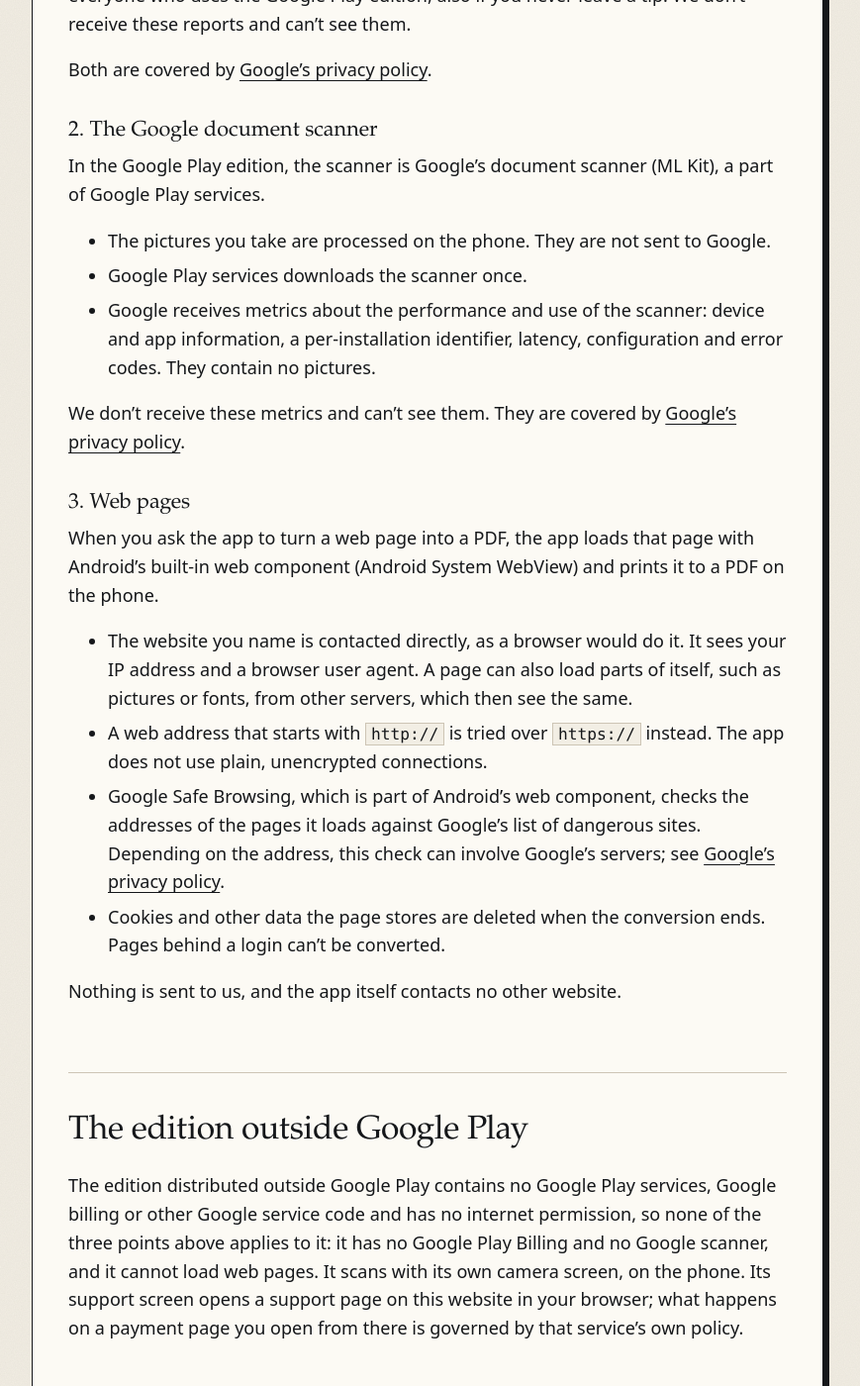
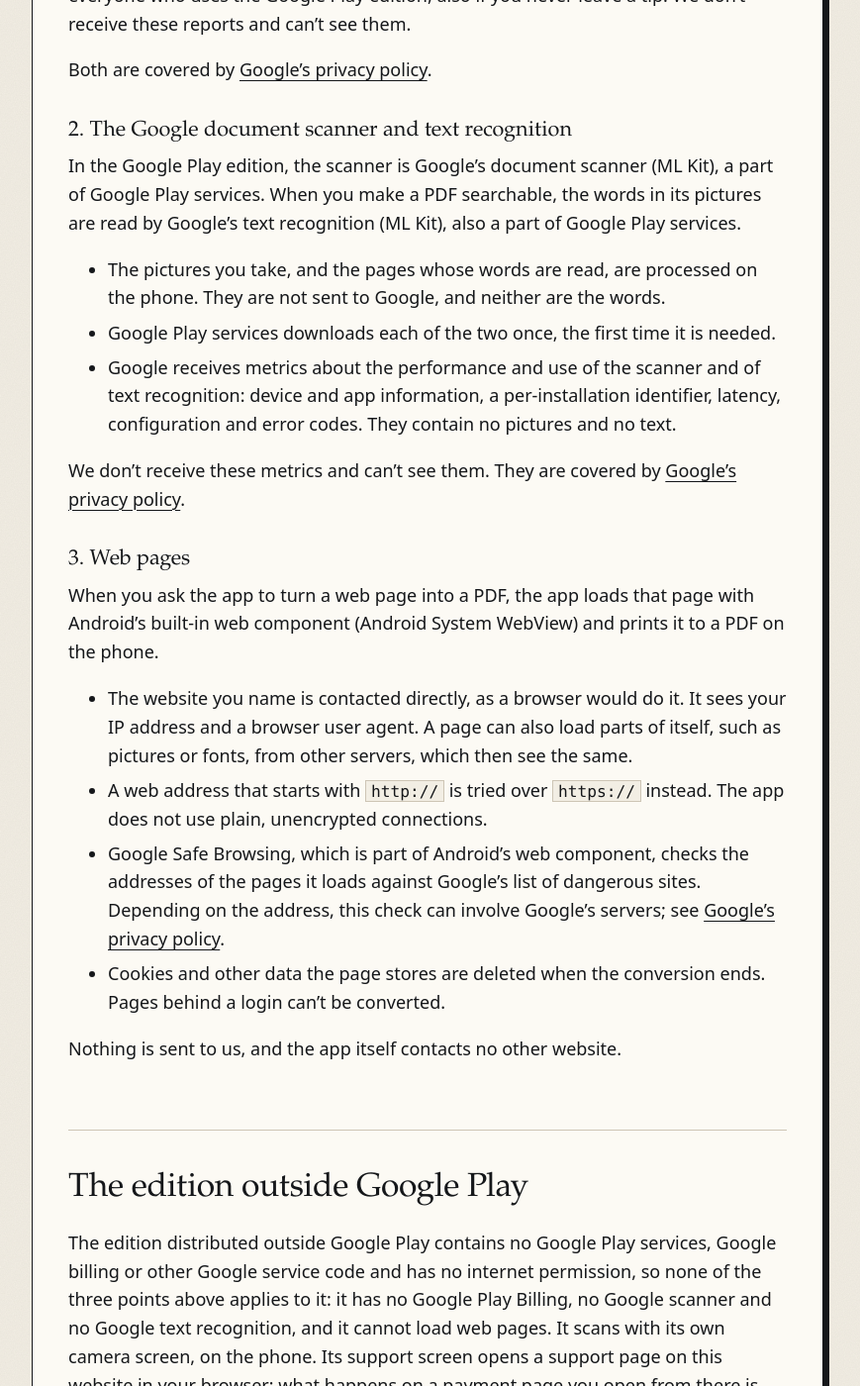
Before and after one commit to Gdato/gdato.github.io, a Jekyll site: the page built from pdf-werkstatt/privacy.md, in a window 1280 px wide and 1400 px high, scrolled down 3816 px. Shown: the whole window at 99% size, without its empty margins (208-1077 px from the left). Built offline with Jekyll 4.4.1, drawn with Linux system fonts in a browser that asks for light colours; some of the changed text lies outside the part shown.

Commit message:
PDF Werkstatt: the privacy policy, the terms and the app page name Google's text recognition beside the scanner

```diff
--- a/pdf-werkstatt/privacy.md
+++ b/pdf-werkstatt/privacy.md
@@ -25,7 +25,7 @@ Google Play and the one distributed outside it. It goes with the [terms of use](
 
 There are three things you should know about, and they apply only to the Google Play edition: Google Play for tips,
 with the reports of the **Google Play Billing library**, which apps that sell through Google Play build in; Google's
-document scanner; and the website you ask the app to turn into a PDF. They are described under "What leaves your
+document scanner and text recognition; and the website you ask the app to turn into a PDF. They are described under "What leaves your
 phone".
 
 ## What stays on your phone
@@ -98,14 +98,18 @@ who uses the Google Play edition, also if you never leave a tip. We don't receiv
 
 Both are covered by [Google's privacy policy](https://policies.google.com/privacy).
 
-### 2. The Google document scanner
+### 2. The Google document scanner and text recognition
 
-In the Google Play edition, the scanner is Google's document scanner (ML Kit), a part of Google Play services.
+In the Google Play edition, the scanner is Google's document scanner (ML Kit), a part of Google Play services. When
+you make a PDF searchable, the words in its pictures are read by Google's text recognition (ML Kit), also a part of
+Google Play services.
 
-- The pictures you take are processed on the phone. They are not sent to Google.
-- Google Play services downloads the scanner once.
-- Google receives metrics about the performance and use of the scanner: device and app information, a
-  per-installation identifier, latency, configuration and error codes. They contain no pictures.
+- The pictures you take, and the pages whose words are read, are processed on the phone. They are not sent to
+  Google, and neither are the words.
+- Google Play services downloads each of the two once, the first time it is needed.
+- Google receives metrics about the performance and use of the scanner and of text recognition: device and app
+  information, a per-installation identifier, latency, configuration and error codes. They contain no pictures and no
+  text.
 
 We don't receive these metrics and can't see them. They are covered by
 [Google's privacy policy](https://policies.google.com/privacy).
@@ -131,7 +135,8 @@ Nothing is sent to us, and the app itself contacts no other website.
 
 The edition distributed outside Google Play contains no Google Play services, Google billing or other Google
 service code and has no internet permission, so none of the
-three points above applies to it: it has no Google Play Billing and no Google scanner, and it cannot load web pages.
+three points above applies to it: it has no Google Play Billing, no Google scanner and no Google text recognition, and
+it cannot load web pages.
 It scans with its own camera screen, on the phone. Its support screen opens a support page on this website in your
 browser; what happens on a payment page you open from there is governed by that service's own policy.
 
@@ -157,7 +162,8 @@ in your control:
 - Removing a result from "Recent" deletes that file. Closing the app deletes all results.
 - Android's Settings › Apps › PDF Werkstatt › Storage › Clear storage removes everything the app saved.
 - Uninstalling removes everything.
-- For data Google holds about a purchase, the billing reports or the scanner metrics, contact Google or use your
+- For data Google holds about a purchase, the billing reports or the metrics of the scanner and of text recognition,
+  contact Google or use your
   Google account's privacy settings.
 
 ## Law and your rights
```
Also changed, not shown: other parts of pdf-werkstatt/privacy.md (+1 -1 lines), pdf-werkstatt/index.md (+1 -1 lines), pdf-werkstatt/terms.md (+1 -1 lines).
